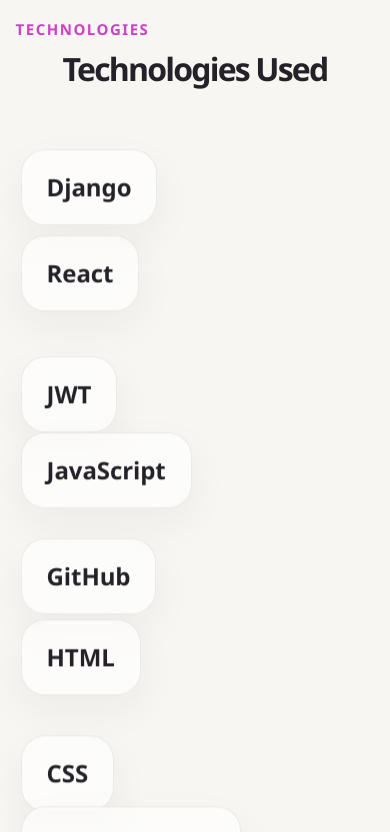
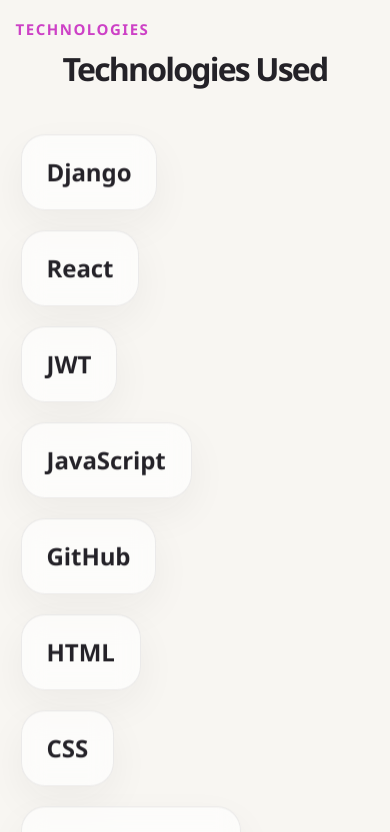
Before and after one commit to khalidmuhamadmuhamad80-arch/portfolio-frontend, a React app: page /projects/mk-web-studio in a window 390 px wide. Shown: the part 1420-2252 px from the top of the page. Built offline with nearby package versions, Linux system fonts and the light colour scheme; no server answers; the HTML template or start-up script is replaced by a standard one.

Commit message:
Update navbar text color

```diff
--- a/src/components/mkwebstudio.css
+++ b/src/components/mkwebstudio.css
@@ -478,6 +478,10 @@
    TECHNOLOGIES SECTION
 ========================================= */
 
+/* =========================================
+   TECHNOLOGIES LIST
+========================================= */
+
 .mk-project-technologies-list {
   display: flex;
 
@@ -488,14 +492,13 @@
 
   gap: 35px 55px;
 
-  margin-top: 55px;
+  margin: 55px auto 0;
 
   padding: 35px 20px;
 
-  max-width: 1000px;
+  width: min(1050px, 100%);
 
-  margin-left: auto;
-  margin-right: auto;
+  box-sizing: border-box;
 }
 
 
@@ -545,6 +548,10 @@
 
 /* =========================================
    TECHNOLOGY FLOATING DELAYS
+========================================= */
+
+/* =========================================
+   RANDOM TECHNOLOGY POSITIONING
 ========================================= */
 
 .mk-project-technology:nth-child(1) {
@@ -656,7 +663,19 @@
   }
 
 }
+@media (max-width: 600px) {
+  .mk-project-technologies-list {
+    gap: 24px 18px;
 
+    padding: 25px 10px;
+
+    margin-top: 40px;
+  }
+
+  .mk-project-technology {
+    margin-top: 0 !important;
+  }
+}
 
 /* =========================================
    GALLERY
```
